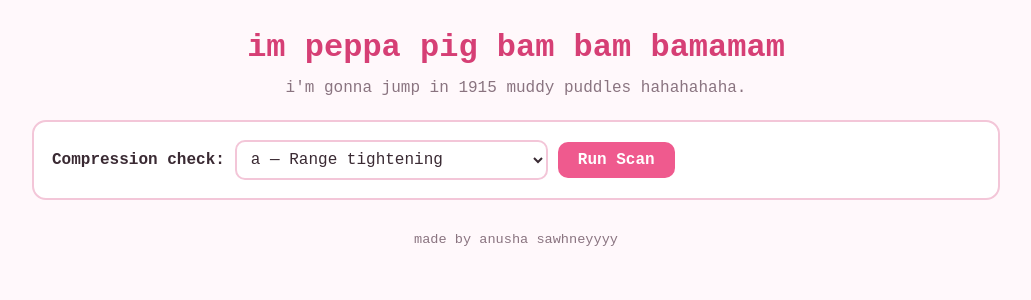
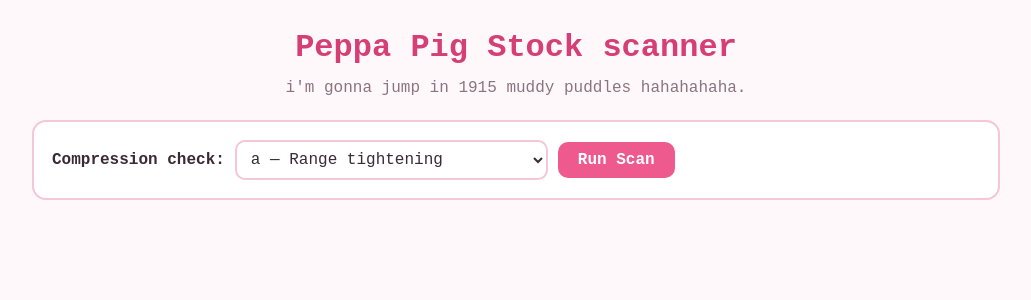
Before and after one commit to anushaaa314/im-peppa-pig-scanner, a Flask app: page / in a window 1280 px wide. Shown: the top 300 px of the page, without its empty margins (124-1155 px from the left). Run offline with Flask 3, Linux system fonts and the light colour scheme.

Commit message:
Change header title and remove footer
Updated header title and removed footer.

```diff
--- a/templates/index.html
+++ b/templates/index.html
@@ -9,7 +9,7 @@
 <body>
   <div class="wrap">
     <header class="site-head">
-      <h1>im peppa pig bam bam bamamam</h1>
+      <h1>Peppa Pig Stock scanner</h1>
       <p class="tag">i'm gonna jump in {{ total }} muddy puddles hahahahaha.</p>
     </header>
 
@@ -47,8 +47,6 @@
     </section>
 
     <div id="empty-msg" class="card hidden empty"></div>
-
-    <footer class="site-foot">made by anusha sawhneyyyy</footer>
   </div>
 
   <script>
```
